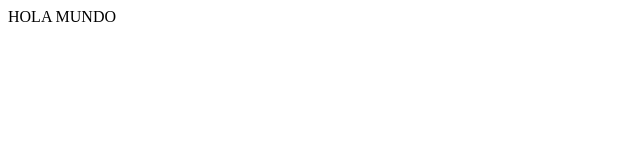
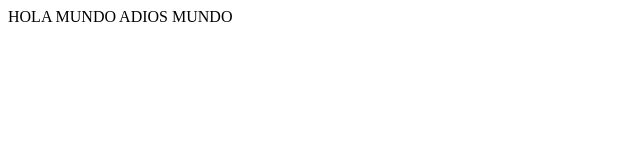
Before and after one commit to art0rio/Proyecto_web_ciclo_3, a plain HTML site: page index.html in a window 1280 px wide. Shown: the whole page, without its empty margins (0-640 px from the left). Drawn offline with Linux system fonts and the light colour scheme.

Commit message:
trhird commit

```diff
--- a/index.html
+++ b/index.html
@@ -8,6 +8,6 @@
 </head>
 <body>
     HOLA MUNDO
-
+    ADIOS MUNDO
 </body>
 </html>
```
